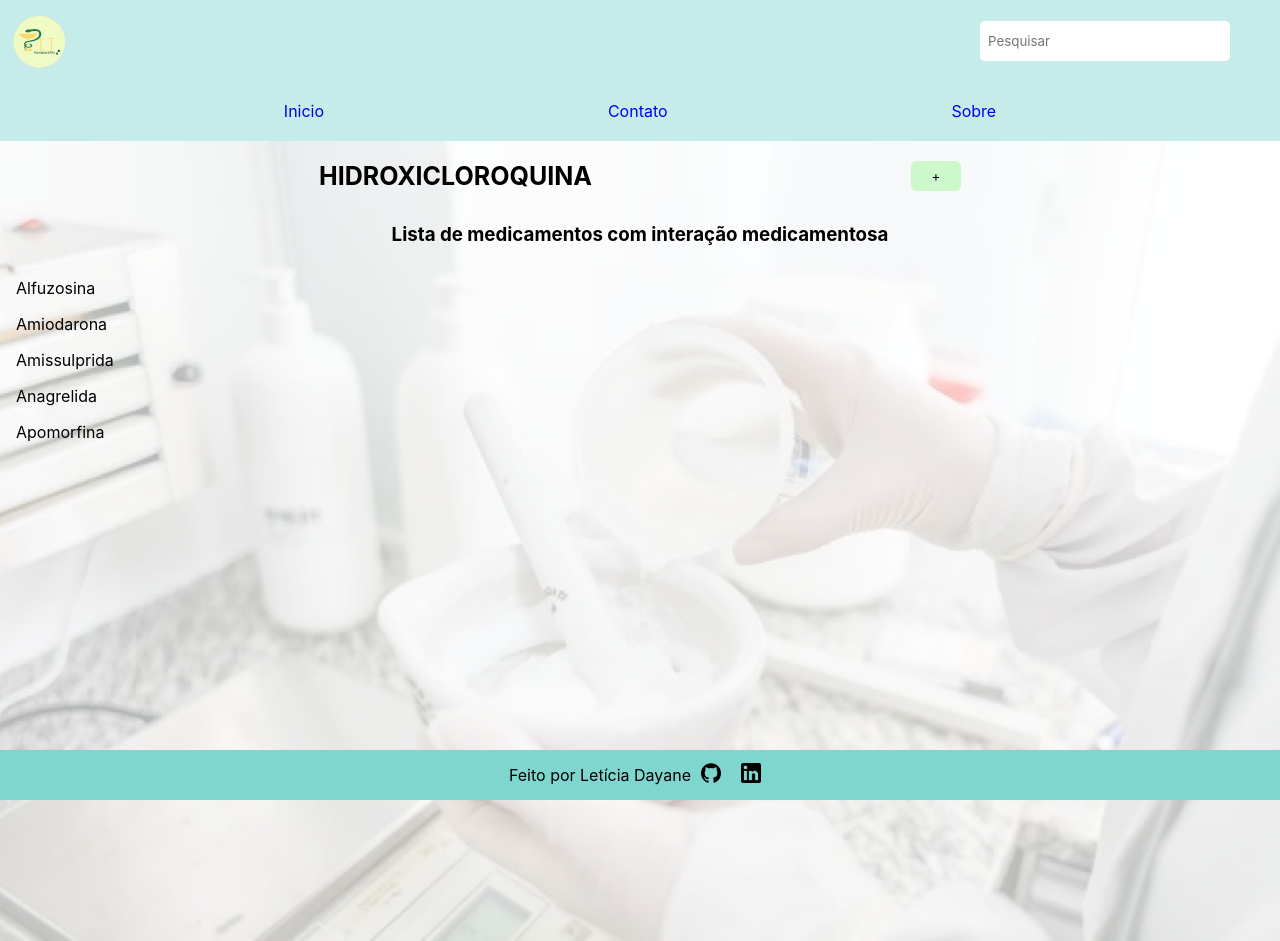
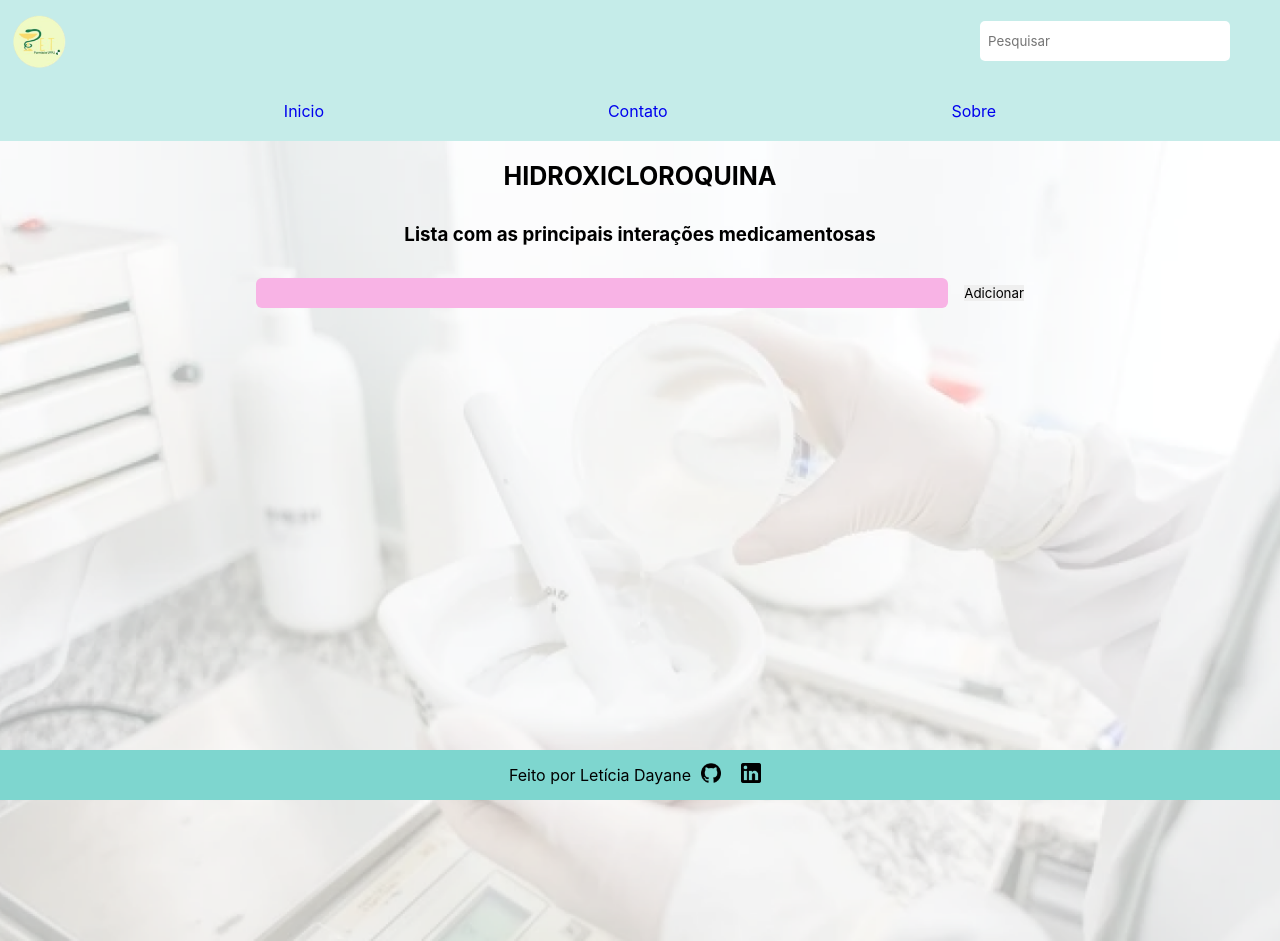
Before and after one commit to letdayy/PET-Farma, a React (Create React App) app: page /hidroxicloroquina in a window 1280 px wide. Built offline with nearby package versions, Linux system fonts and the light colour scheme.

Commit message:
Alterações na funcionalidade e estilização da página

```diff
--- a/src/pages/Medication/hidroxicloroquina.jsx
+++ b/src/pages/Medication/hidroxicloroquina.jsx
@@ -1,16 +1,100 @@
+import React, { useState } from 'react';
 import { Link } from "react-router-dom";
 import Footer from "../../components/Footer";
 import Nav from "../../components/Header";
 import { TitleMed, Main, Button, Subtitle, List } from "./style";
+import styled from 'styled-components';
 
+const InputListContainer = styled.div`
+  display: flex;
+  flex-direction: column;
+  align-items: center;
+`;
+
+const Form = styled.form`
+  display: flex;
+  justify-content: center;
+  width: 60%;
+  align-items: center;
+`
+
+const Input = styled.input`
+  background-color: #F8B3E5;
+  width: 100%;
+  max-width: 842px;
+  height: 30px;
+  margin-right: 1rem;
+  border-radius: 6px;
+`;
+
+const DeleteButton = styled.button`
+  margin-left: 10px;
+  padding: 5px;
+  background-color: #f44336;
+  color: white;
+  border: none;
+  border-radius: 5px;
+  cursor: pointer;
+
+  &:hover {
+    background-color: #d32f2f;
+  }
+`;
 
 
 export default function Hidroxicloroquina() {
+
+  const [text, setText] = useState('');
+  const [list, setList] = useState([]);
+
+  const handleSubmit = (e) => {
+    e.preventDefault();
+    setList([...list, text]);
+    setText('');
+  };
+
+  const handleDelete = (index) => {
+    const newList = [...list];
+    newList.splice(index, 1);
+    setList(newList);
+  };
+
   return (
     <body>
+
       <header>
         <Nav />
       </header>
+
+      <Main>
+        <TitleMed>
+          <h1>Hidroxicloroquina</h1>
+        </TitleMed>
+
+        <Subtitle>Lista com as principais interações medicamentosas</Subtitle>
+
+        <InputListContainer>
+          <Form onSubmit={handleSubmit}>
+            <Input type="text" value={text} onChange={(e) => setText(e.target.value)} />
+            <button type="submit">Adicionar</button>
+          </Form>
+          <ul>
+            {list.map((item, index) => (
+              <li key={item}>
+                {item}
+                <DeleteButton onClick={() => handleDelete(index)}>Deletar</DeleteButton>
+              </li>
+            ))}
+          </ul>
+        </InputListContainer>
+
+
+        <Footer />
+
+      </Main>
+
+
+      {/*
 
       <Main>
         <TitleMed>
@@ -28,7 +112,7 @@ export default function Hidroxicloroquina() {
         </List>
       </Main>
 
-      <Footer />
+      <Footer /> */}
     </body>
   );
 }
```
